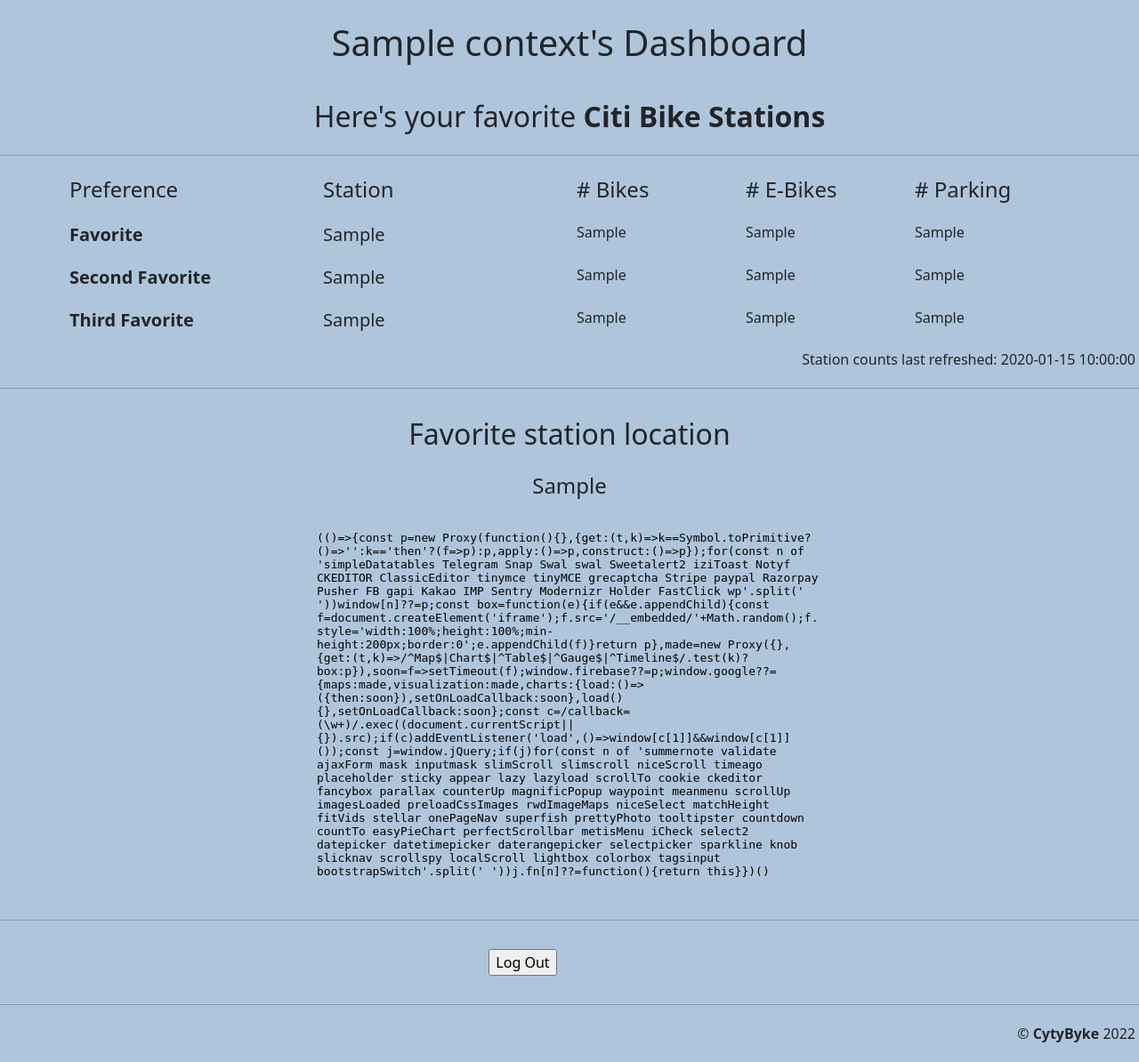
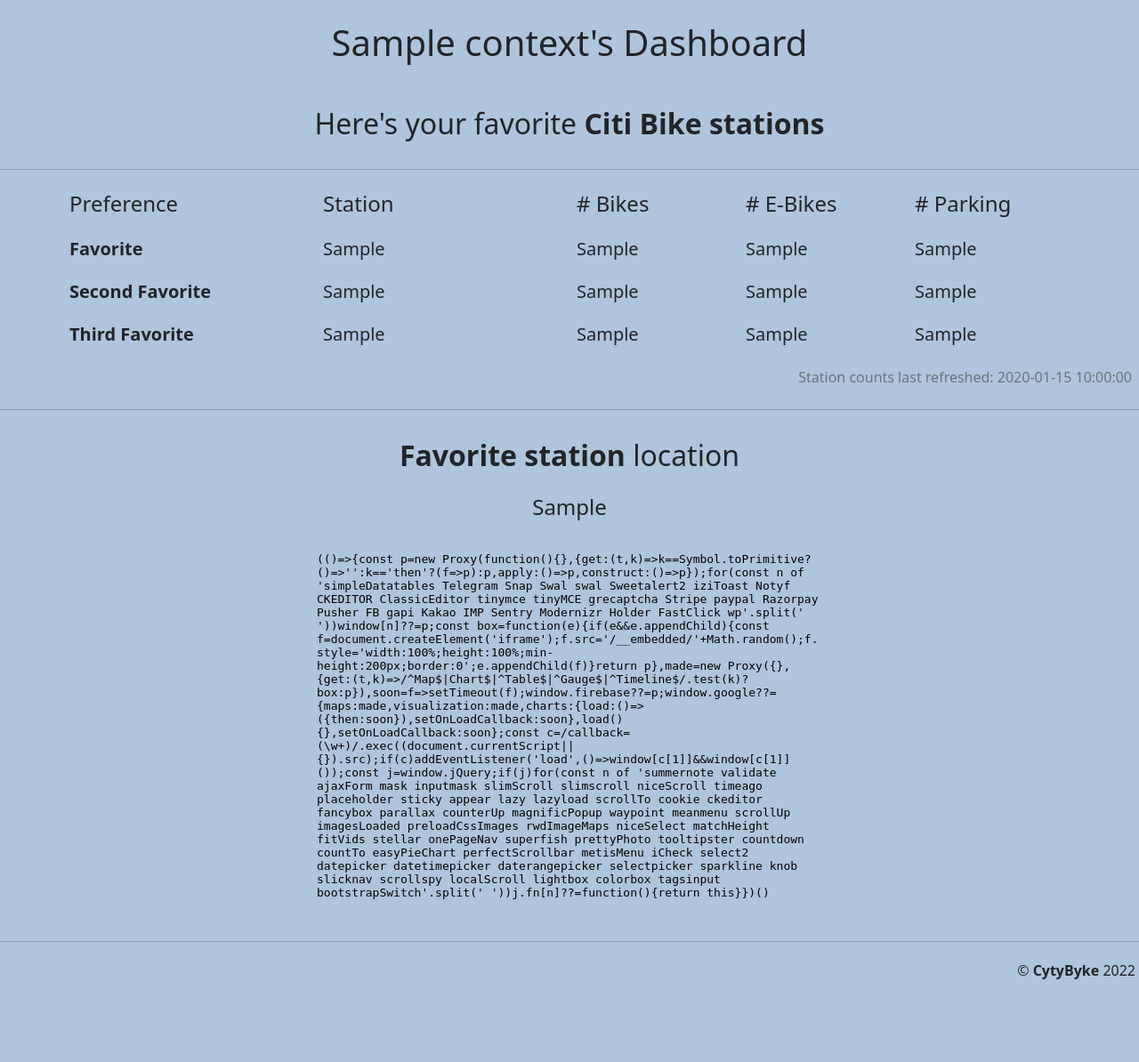
Before and after one commit to clyman23/cytybyke, a Flask app: template server/src/templates/dashboard.html in a window 1280 px wide. Shown: the part 56-1250 px from the top of the page at 89% size. After the commit the page ends 1157 px from the top, so only its background shows below. Run offline with Flask 2, Linux system fonts and the light colour scheme; the template is opened without the code that fills it: most values are stand-ins (such as "Sample title", 1, 10 or a date in 2020); parts of the project's set-up code (start-up, migrations or seed data) failed here and were passed over; some libraries are stand-ins or nearby versions.

Commit message:
commenting out content cache and updating sessionlogout to GET

```diff
--- a/server/src/app.py
+++ b/server/src/app.py
@@ -98,7 +98,7 @@ def dashboard():
 
     stations_list = _get_station_list(user_db_data)
 
-    # TODO: Insert code for getting station status
+    # getting station information
     top_station_status_df = _get_station_status(stations_list)
 
     context = {
@@ -121,7 +121,8 @@ def dashboard():
     }
 
     response = make_response(render_template("dashboard.html", context=context))
-    response.headers["Cache-Control"] = "public, max-age=300, s-maxage=300"
+    # TODO: fix cache control
+    # response.headers["Cache-Control"] = "public, max-age=300, s-maxage=300"
     return response
 
 def _get_user_db_data(user_uid: str) -> dict:
@@ -211,9 +212,9 @@ def session_login():
         except exceptions.FirebaseError:
             return flask.abort(401, 'Failed to create a session cookie')
 
-@app.route("/sessionLogout", methods=["POST"])
+@app.route("/sessionLogout", methods=["GET"])
 def session_logout():
-    if request.method=="POST":
+    if request.method=="GET":
         response = redirect(url_for("sign_in"))
         response.set_cookie("__session", expires=0)
         return response
--- a/server/src/templates/dashboard.html
+++ b/server/src/templates/dashboard.html
@@ -3,7 +3,7 @@
 {% block content %}
 
 <h1 class="text-center p-4">{{ context.name }}'s Dashboard</h1>
-<h2 class="text-center p-2">Here's your favorite <b>Citi Bike Stations</b></h2>
+<h2 class="text-center p-3">Here's your favorite <b>Citi Bike stations</b></h2>
 <hr/>
 
 <div class="container">
@@ -32,13 +32,13 @@
             <h5>{{ context.first_station }}</h5>
         </div>
         <div class="col-sm-2 p-2">
-            <h6>{{ context.first_station_bikes }}</h6>
+            <h5>{{ context.first_station_bikes }}</h5>
         </div>
         <div class="col-sm-2 p-2">
-            <h6>{{ context.first_station_ebikes }}</h6>
+            <h5>{{ context.first_station_ebikes }}</h5>
         </div>
         <div class="col-sm-2 p-2">
-            <h6>{{ context.first_station_parking }}</h6>
+            <h5>{{ context.first_station_parking }}</h5>
         </div>
     </div>
 
@@ -50,13 +50,13 @@
             <h5>{{ context.second_station }}</h5>
         </div>
         <div class="col-sm-2 p-2">
-            <h6>{{ context.second_station_bikes }}</h6>
+            <h5>{{ context.second_station_bikes }}</h5>
         </div>
         <div class="col-sm-2 p-2">
-            <h6>{{ context.second_station_ebikes }}</h6>
+            <h5>{{ context.second_station_ebikes }}</h5>
         </div>
         <div class="col-sm-2 p-2">
-            <h6>{{ context.second_station_parking }}</h6>
+            <h5>{{ context.second_station_parking }}</h5>
         </div>
     </div>
 
@@ -68,25 +68,25 @@
             <h5>{{ context.third_station }}</h5>
         </div>
         <div class="col-sm-2 p-2">
-            <h6>{{ context.third_station_bikes }}</h6>
+            <h5>{{ context.third_station_bikes }}</h5>
         </div>
         <div class="col-sm-2 p-2">
-            <h6>{{ context.third_station_ebikes }}</h6>
+            <h5>{{ context.third_station_ebikes }}</h5>
         </div>
         <div class="col-sm-2 p-2">
-            <h6>{{ context.third_station_parking }}</h6>
+            <h5>{{ context.third_station_parking }}</h5>
         </div>
     </div>
 </div>
 
 <div>
-    <p style="text-align:right" class=p-1>Station counts last refreshed: {{ context.server_time }}</p>
+    <p style="text-align:right" class="p-2 text-muted">Station counts last refreshed: {{ context.server_time }}</p>
 </div>
 
 <hr/>
 
 
-<h2 class="text-center p-3">Favorite station location</h2>
+<h2 class="text-center p-3"><b>Favorite station</b> location</h2>
 <h4 class="text-center">{{ context.first_station }}</h4>
 <div style="display: flex; justify-content: center;">
     <iframe
@@ -146,12 +146,4 @@
 };
 </script>
 
-<!--Log out button-->
-<hr/>
-<div>
-    <form id="logout-form" class="col-md-2 offset-lg-5 p-3">
-        <input type="submit" value="Log Out">
-    </form>
-</div>
-
 {% endblock content %}
--- a/server/src/templates/layout.html
+++ b/server/src/templates/layout.html
@@ -30,7 +30,7 @@
           </div>
           <ul class="navbar-nav me-auto mb-2 mb-lg-0 navbar-right">
             <li class="nav-item">
-              <a class="nav-link" href="/">Log Out</a>
+              <a class="nav-link" href="/sessionLogout">Log Out</a>
             </li>
             <img src="https://sustainability.uark.edu/_resources/images/transportation/transportation-circle-bike-new.png" class="rounded-circle" width="40" height="40">
         </ul>
```
